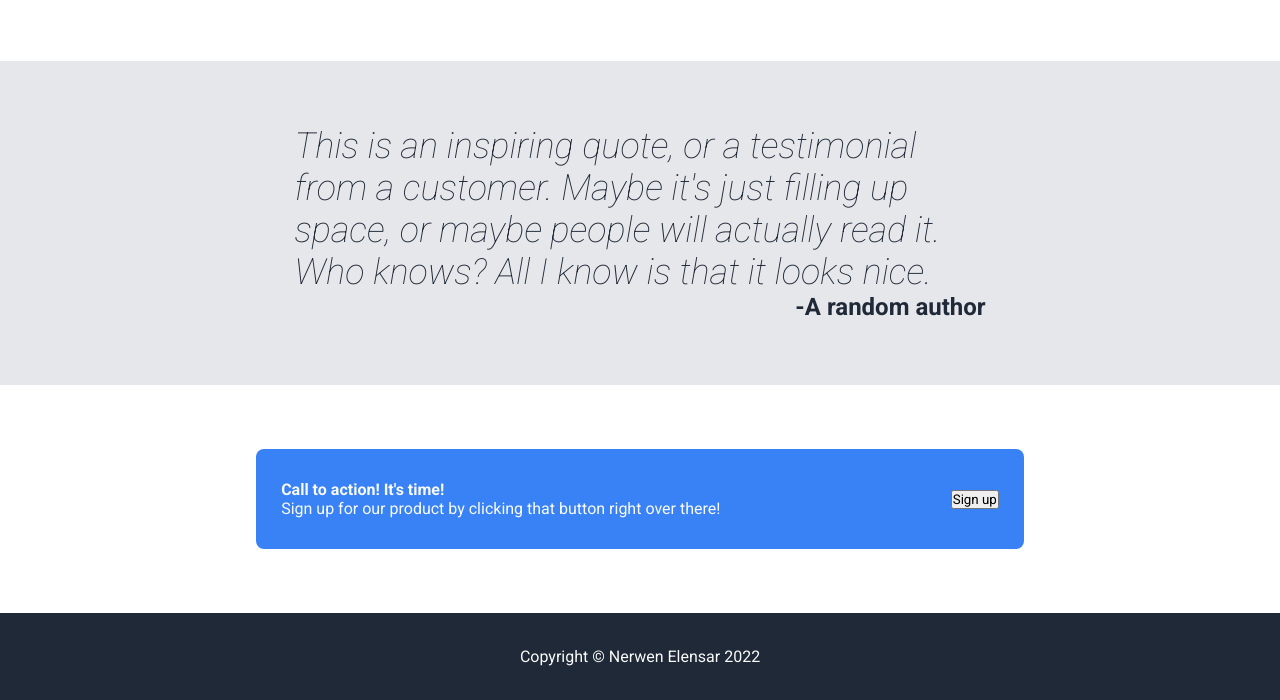
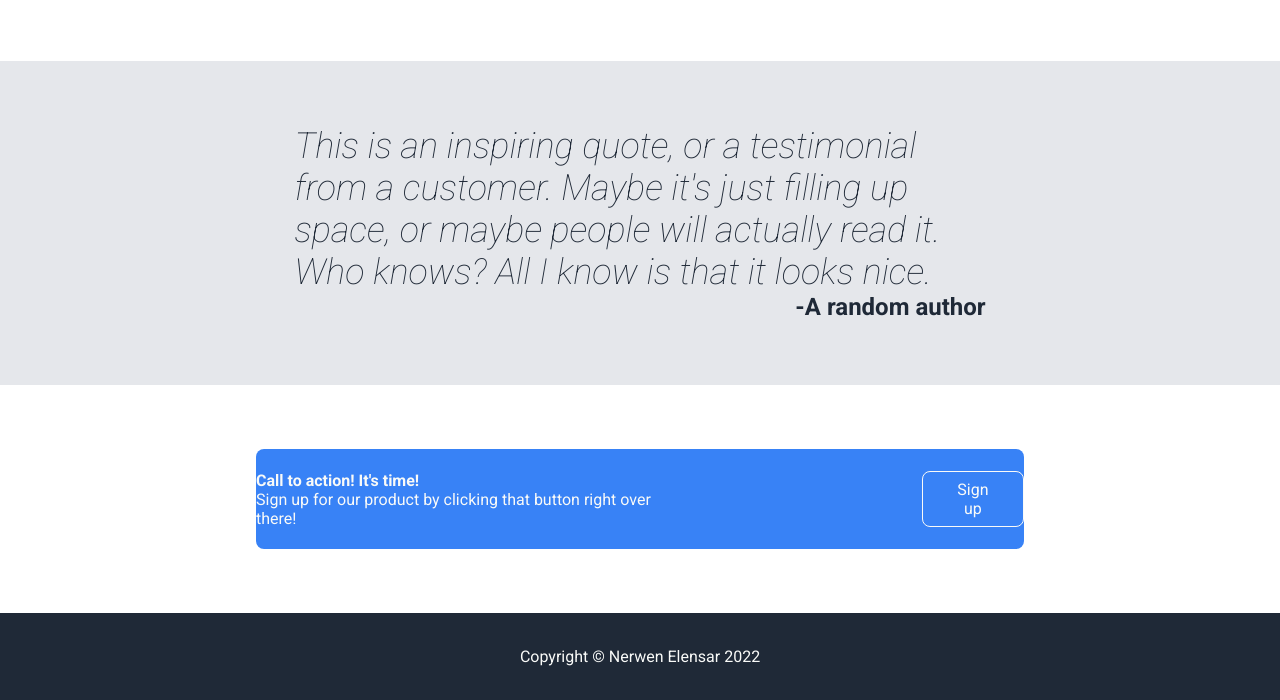
Before and after one commit to NerwenElensar/landingpage, a plain HTML site: page index.html in a window 1280 px wide. Shown: the part 968-1668 px from the top of the page. Drawn offline with Linux system fonts and the light colour scheme.

Commit message:
change button selector from class to id

```diff
--- a/styles.css
+++ b/styles.css
@@ -154,7 +154,7 @@ nav {
   margin: 64px;
 }
 
-.cta button {
+#cta button {
   background-color: #3882F6;
   border-radius: 8px;
   border: 1px solid #F9FAF8;
```
